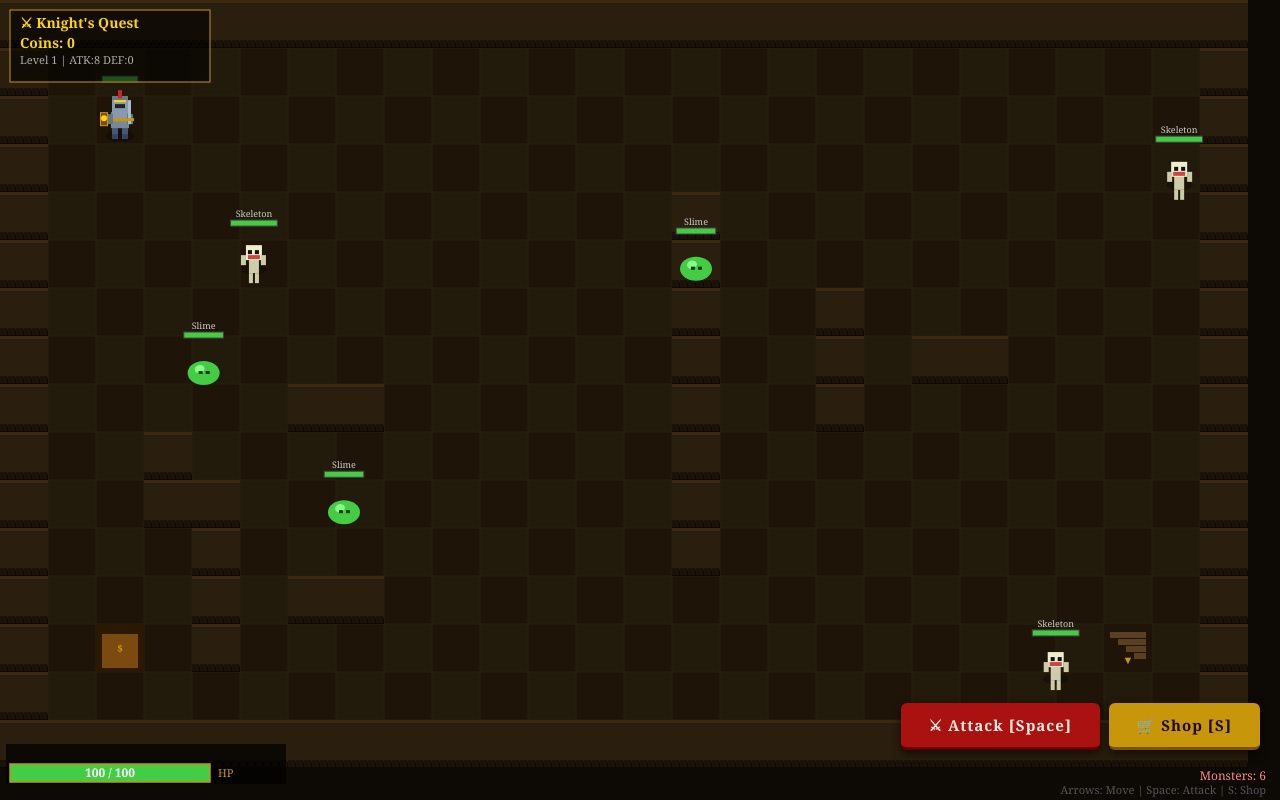
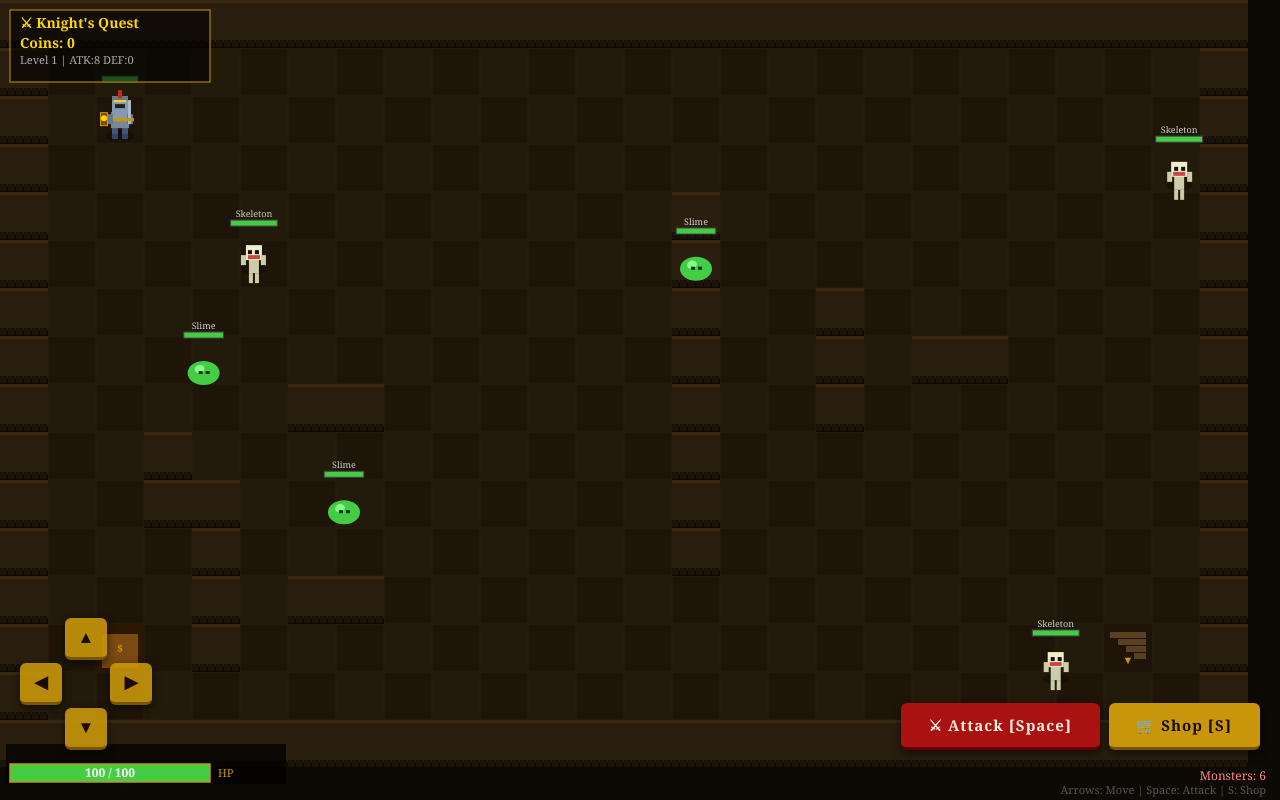
Before and after one commit to LovelySheep16/Knights-Quest, a plain HTML site: page index.html in a window 1280 px wide. Both pictures are taken after a click on the button "Begin Quest". Drawn offline with Linux system fonts and the light colour scheme.

Commit message:
Add on-screen D-pad for mouse and touch movement
Four arrow buttons appear bottom-left during gameplay. Holding a button
sets the matching ArrowKey in the keys map for continuous movement.

Co-Authored-By: Claude Sonnet 4.6 <noreply@anthropic.com>

```diff
--- a/index.html
+++ b/index.html
@@ -8,6 +8,12 @@
 </head>
 <body>
 <canvas id="gameCanvas"></canvas>
+<div id="dpad">
+  <button id="btnUp" class="dpad-btn">▲</button>
+  <button id="btnLeft" class="dpad-btn">◀</button>
+  <button id="btnRight" class="dpad-btn">▶</button>
+  <button id="btnDown" class="dpad-btn">▼</button>
+</div>
 <button id="attackBtn" onclick="doAttack()">⚔ Attack [Space]</button>
 <button id="shopBtn" onclick="toggleShop()">🛒 Shop [S]</button>
 <div id="shopPanel">
--- a/knights-quest.css
+++ b/knights-quest.css
@@ -16,6 +16,38 @@ body { background: #1a1209; overflow: hidden; font-family: 'Georgia', serif; }
 .shop-btn:disabled { background: #554020; color: #887050; cursor: not-allowed; }
 .close-shop { background: #6a1010; color: #ffaaaa; border: none; padding: 8px 20px; border-radius: 4px; cursor: pointer; font-size: 14px; margin-top: 12px; width: 100%; }
 .close-shop:hover { background: #9a2020; }
+#dpad {
+  position: absolute;
+  bottom: 50px;
+  left: 20px;
+  width: 132px;
+  height: 132px;
+  display: none;
+  z-index: 50;
+}
+.dpad-btn {
+  position: absolute;
+  width: 42px;
+  height: 42px;
+  background: rgba(200,150,10,0.9);
+  color: #1a0a00;
+  border: none;
+  border-bottom: 3px solid #7a5500;
+  border-radius: 6px;
+  font-size: 17px;
+  font-weight: bold;
+  cursor: pointer;
+  box-shadow: 0 3px 8px rgba(0,0,0,0.6);
+  user-select: none;
+  -webkit-user-select: none;
+  touch-action: none;
+}
+.dpad-btn:hover { background: rgba(255,215,0,0.95); }
+.dpad-btn:active { transform: translateY(2px); box-shadow: 0 1px 4px rgba(0,0,0,0.5); border-bottom-width: 1px; }
+#btnUp    { top: 0;   left: 45px; }
+#btnLeft  { top: 45px; left: 0;   }
+#btnRight { top: 45px; left: 90px; }
+#btnDown  { top: 90px; left: 45px; }
 #attackBtn, #shopBtn {
   position: absolute;
   bottom: 50px;
--- a/knights-quest.js
+++ b/knights-quest.js
@@ -66,6 +66,7 @@ function startGame(){
   map=generateMap(); monsters=spawnMonsters();
   document.getElementById('attackBtn').style.display='block';
   document.getElementById('shopBtn').style.display='block';
+  document.getElementById('dpad').style.display='block';
   requestAnimationFrame(loop);
 }
 
@@ -81,6 +82,7 @@ function nextLevel(){
 function showOverlay(type){
   document.getElementById('attackBtn').style.display='none';
   document.getElementById('shopBtn').style.display='none';
+  document.getElementById('dpad').style.display='none';
   let ov=document.getElementById('overlay'); ov.style.display='flex';
   if(type==='win') ov.innerHTML='<h1 class="win">⚔ Victory!</h1><p>You have cleansed the dungeon! The kingdom is saved!</p><p>Coins earned: '+player.coins+'</p><button onclick="startGame()">Play Again</button>';
   else ov.innerHTML='<h1 class="lose">☠ You Died</h1><p>The monsters were too powerful... Your quest ends here.</p><button onclick="startGame()">Try Again</button>';
@@ -245,6 +247,17 @@ function buyUpgrade(id){
   renderShop();
 }
 
+const DPAD_MAP = {btnUp:'ArrowUp', btnDown:'ArrowDown', btnLeft:'ArrowLeft', btnRight:'ArrowRight'};
+Object.entries(DPAD_MAP).forEach(([id,key])=>{
+  const btn=document.getElementById(id);
+  btn.addEventListener('mousedown',  e=>{keys[key]=true;  e.preventDefault();});
+  btn.addEventListener('mouseup',    ()=>keys[key]=false);
+  btn.addEventListener('mouseleave', ()=>keys[key]=false);
+  btn.addEventListener('touchstart', e=>{keys[key]=true;  e.preventDefault();},{passive:false});
+  btn.addEventListener('touchend',   ()=>keys[key]=false);
+  btn.addEventListener('touchcancel',()=>keys[key]=false);
+});
+
 document.addEventListener('keydown',e=>{
   keys[e.key]=true;
   if(e.key==='s'||e.key==='S'){if(shopOpen)closeShop();else if(gameState==='playing')openShop();}
```
